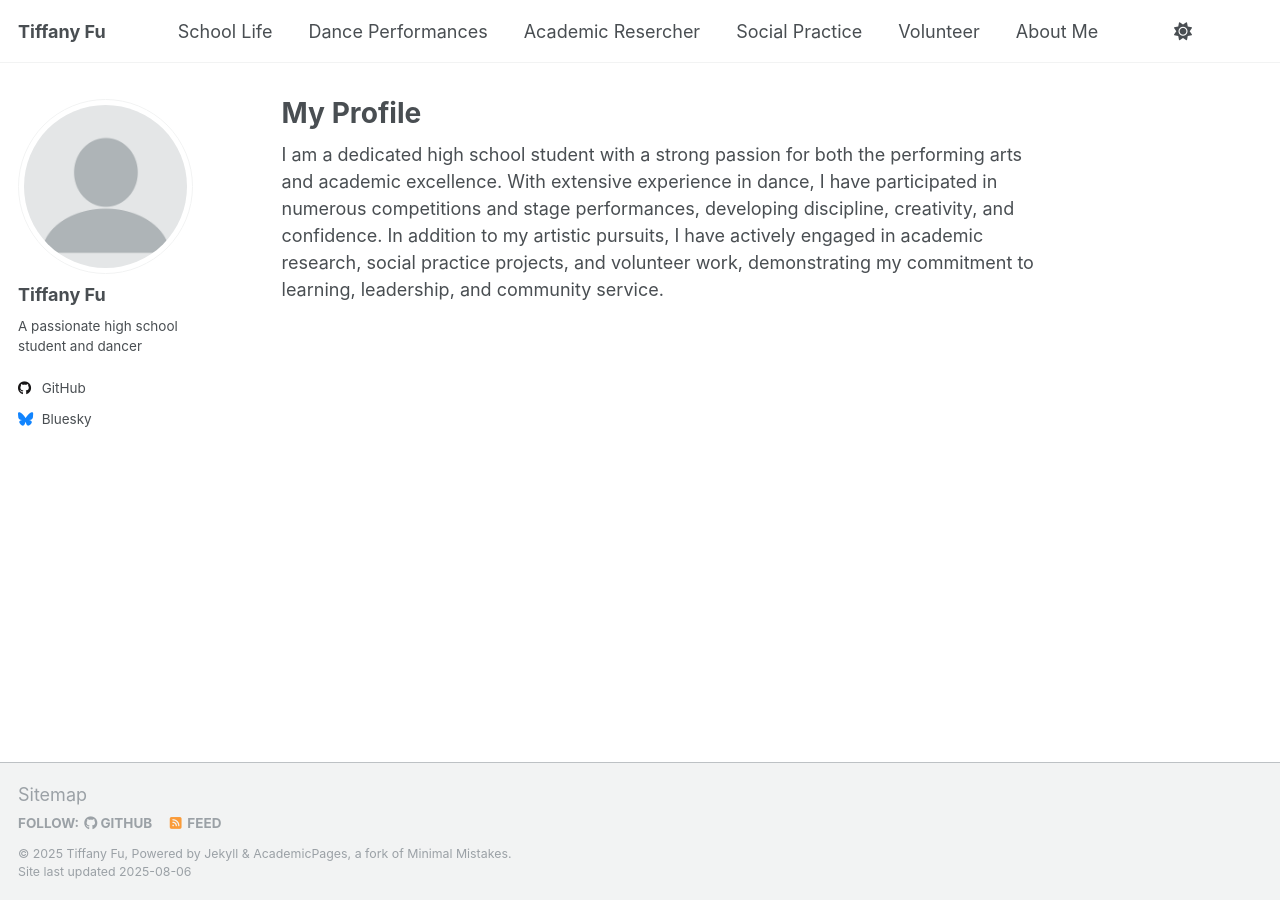
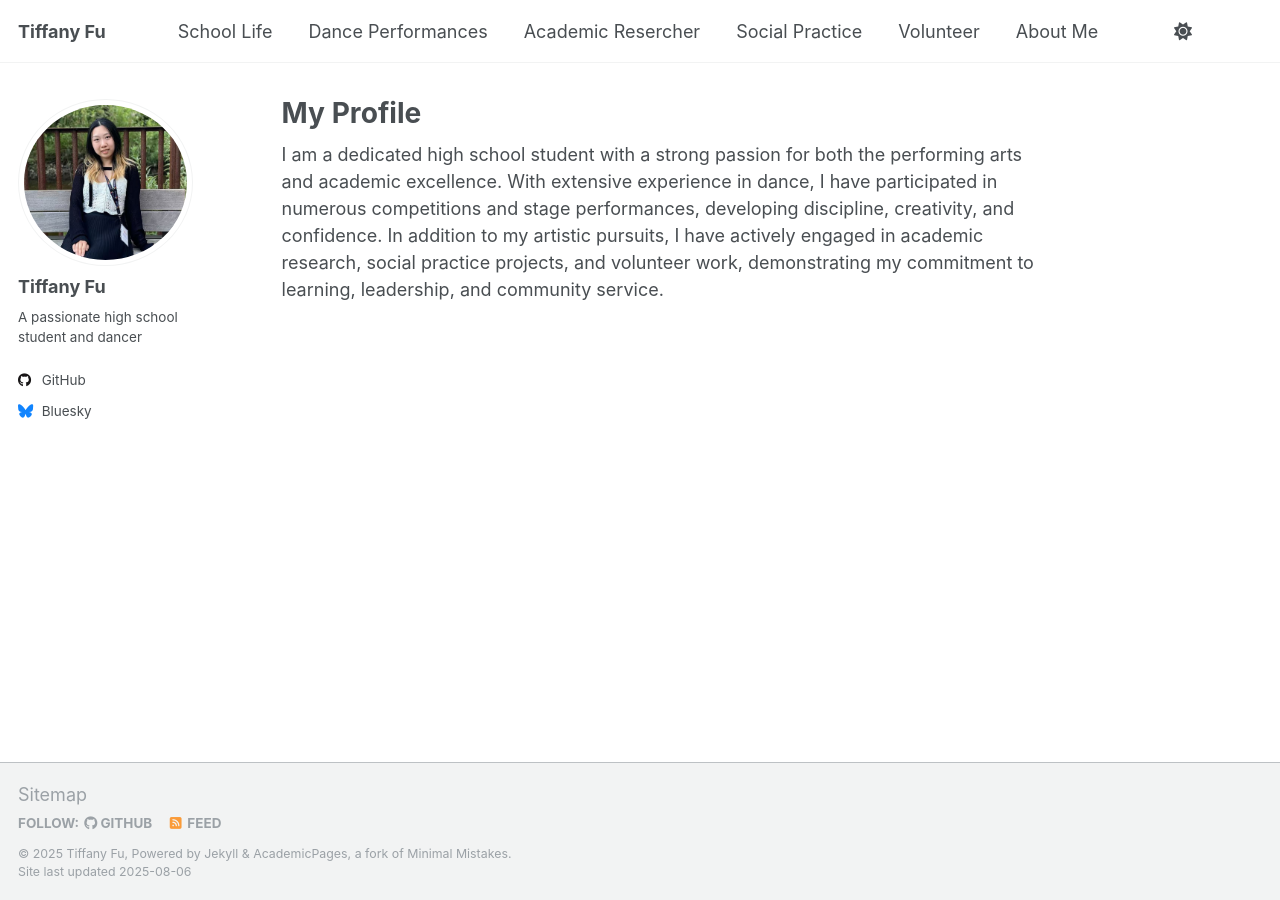
Before and after one commit to TiffanyJTFu/TiffanyFu, a Jekyll site: the page built from _pages/about.md, in a window 1280 px wide. Built offline with Jekyll 4.4.1, drawn with Linux system fonts in a browser that asks for light colours; a script that is not in the unit is left out.

Commit message:
Update _config.yml

```diff
--- a/_config.yml
+++ b/_config.yml
@@ -22,7 +22,7 @@ repository               : "academicpages/academicpages.github.io"
 #               Additional customization can be done by editing /_includes/author-profile.html
 author:
   # Biographic information
-  avatar           : "profile.png"
+  avatar           : "TiffanyLogo.jpg"
   name             : "Tiffany Fu"
   pronouns         : # example: "she/her"
   bio              : "A passionate high school student and dancer"
```
